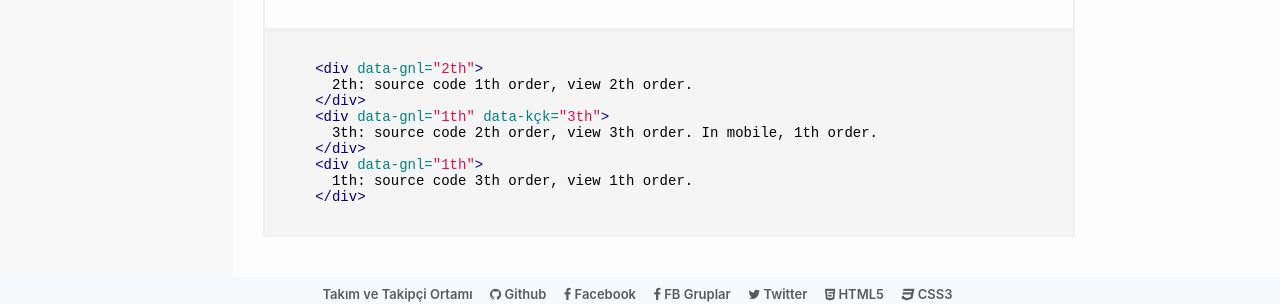
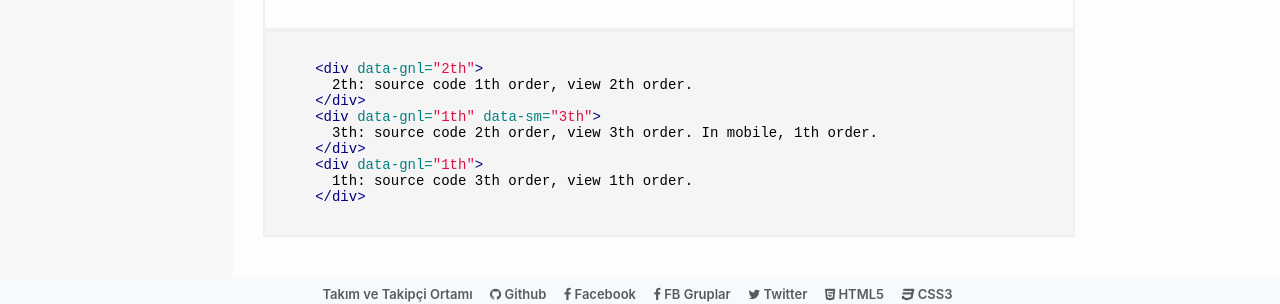
Before and after one commit to data-deveb/data-deveb.github.io, a Jekyll site: the page built from 1.0/en/kap-orgusu/siralama.html, in a window 1280 px wide. Shown: the part 589-893 px from the top of the page. Built offline with Jekyll 4.4.1, drawn with Linux system fonts in a browser that asks for light colours; some web fonts are replaced.

Commit message:
deveb 1.0 order
Screen system translated.

```diff
--- a/1.0/en/kap-orgusu/siralama.html
+++ b/1.0/en/kap-orgusu/siralama.html
@@ -13,7 +13,7 @@ title: Order - Grid System
       <div data-gnl="2th">
         2th: source code 1th order, view 2th order.
       </div>
-      <div data-gnl="1th" data-kçk="3th">
+      <div data-gnl="1th" data-sm="3th">
         3th: source code 2th order, view 3th order. In mobile, 1th order.
       </div>
       <div data-gnl="1th">
@@ -26,7 +26,7 @@ title: Order - Grid System
       <div data-gnl="2th">
         2th: source code 1th order, view 2th order.
       </div>
-      <div data-gnl="1th" data-kçk="3th">
+      <div data-gnl="1th" data-sm="3th">
         3th: source code 2th order, view 3th order. In mobile, 1th order.
       </div>
       <div data-gnl="1th">
```
